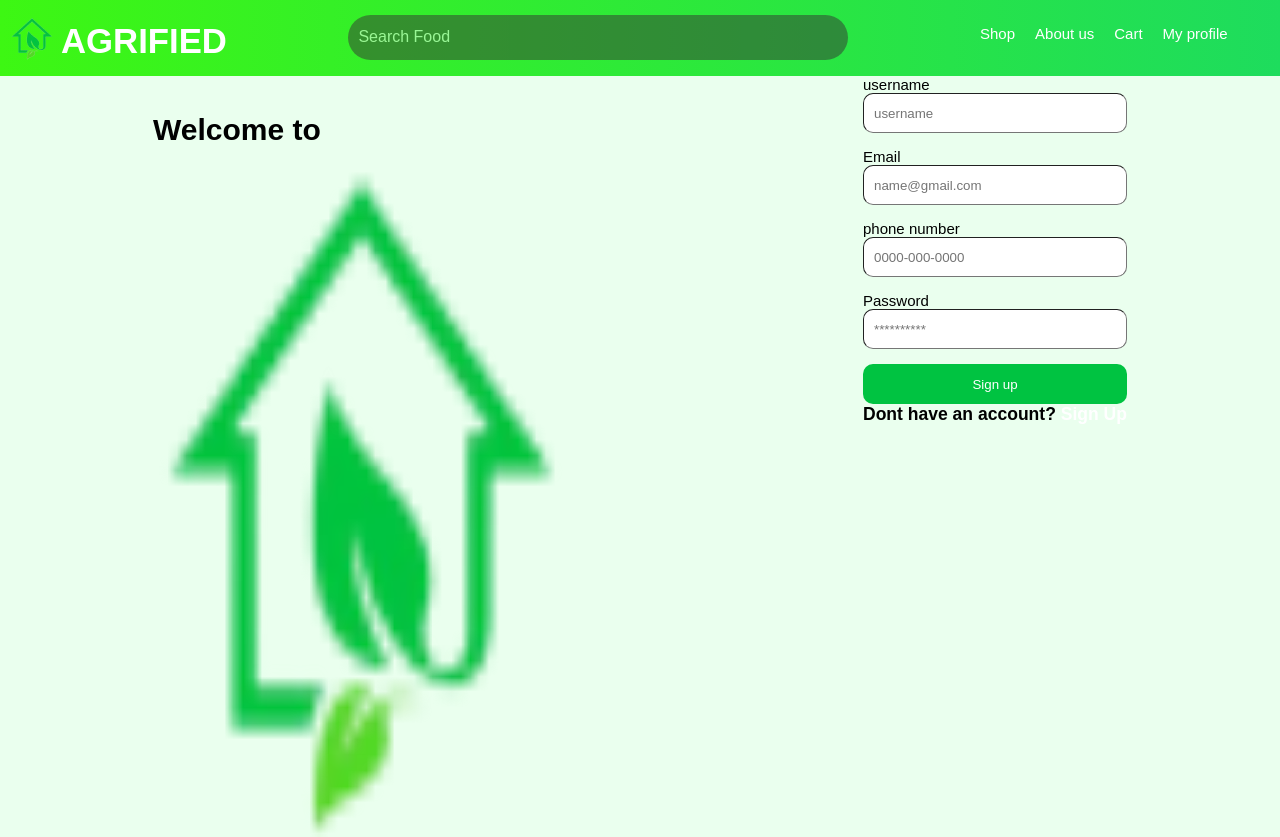
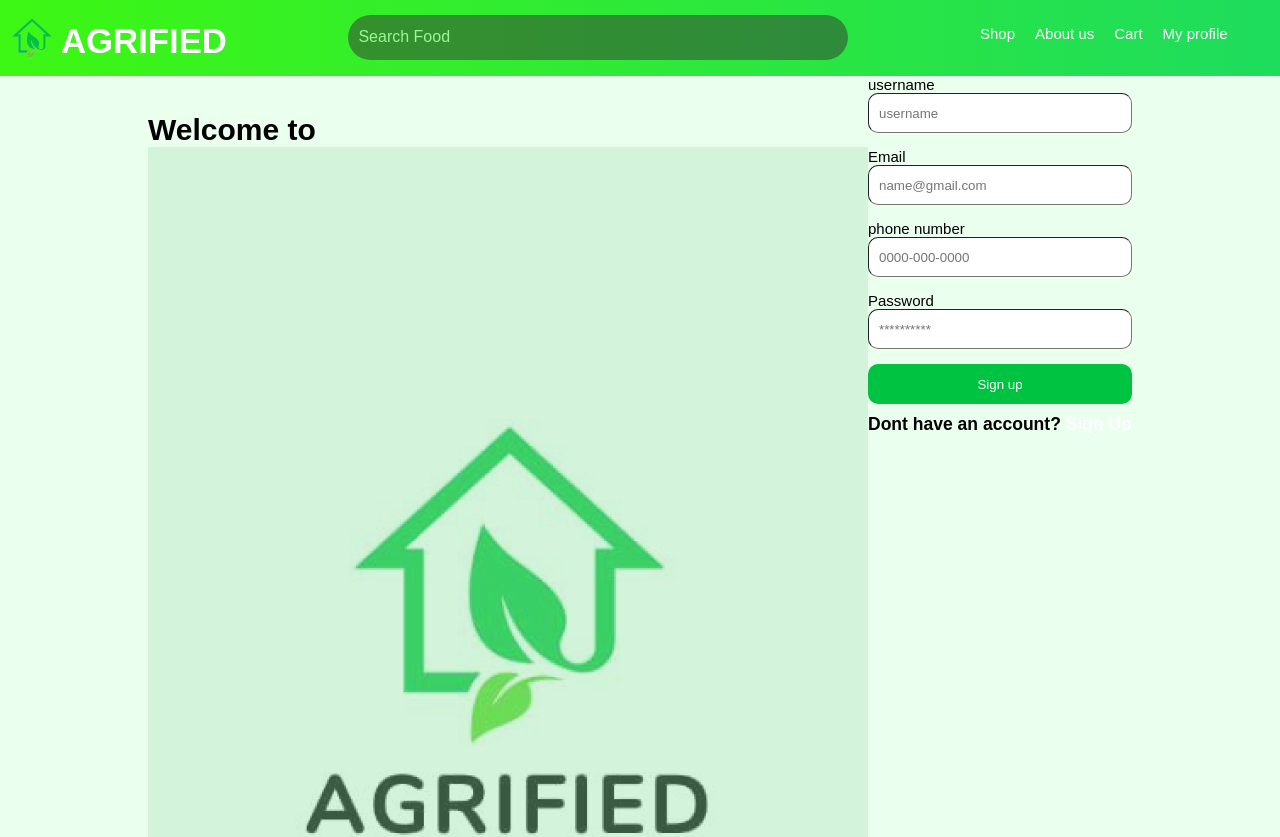
Before and after one commit to Ephraimiyanda/e-commerce-web-app, a React (Vite) app: page /signUp in a window 1280 px wide. Shown: the top 837 px of the page. Built offline with nearby package versions, Linux system fonts and the light colour scheme.

Commit message:
new commit

```diff
--- a/src/index.css
+++ b/src/index.css
@@ -632,10 +632,11 @@ background-color: red;
 .signUpLogin{
   display: flex;
   justify-content: center;
+  margin-top: auto;
   flex-wrap: wrap;
+
 }
 .img-signupLogin{
-  width: 60%;
 }
 form{
   display: flex;
@@ -655,6 +656,7 @@ form input{
   border-radius: 10px;
   background-color: #00C341;
   color: white;
+  margin-bottom: 10px;
 }
 
 @media (max-width:1000px) {
--- a/src/login-signup/loginAndSignupPage.jsx
+++ b/src/login-signup/loginAndSignupPage.jsx
@@ -2,13 +2,14 @@ import SignUp from "./sign-up";
 import Login from "./login";
 import {BrowserRouter as Router,Switch, Route} from "react-router-dom"
 import { Link } from "react-router-dom";
+import welcomePic from "../../images/welcome-pic.png"
 function showLoginSignUp(){
     return(
 <div className="signUpLogin">
 <div >
         <div className="img">
             <h1>Welcome to</h1>
-            <img className="img-signupLogin" src="./images/signup/Rectangle 6 (1).png" alt="" height="710px" width="600px"></img>
+            <img className="img-signupLogin" src={welcomePic} alt="" ></img>
             <h2>AGRIFIED</h2>
             <h3>E-FARM</h3>
         </div>
@@ -19,7 +20,7 @@ function showLoginSignUp(){
                 <Link to="/login"><button>farmer</button></Link>
             </div>
         </div>
-</div>
+    </div>
 
        <div>
 
```
Also changed, not shown: images/welcome-pic.png (added).
